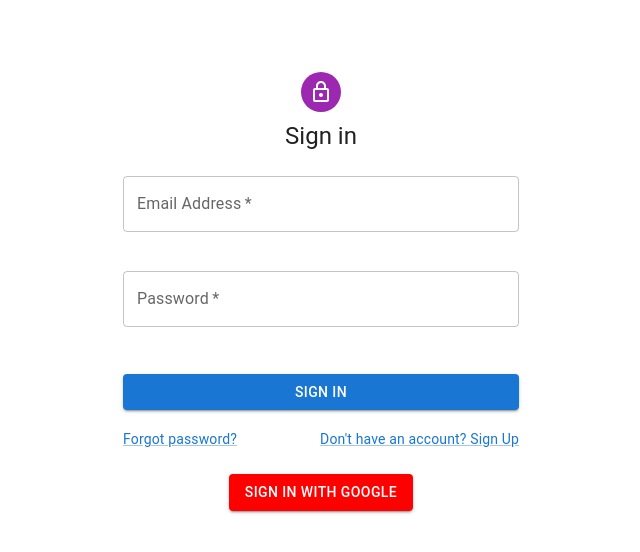
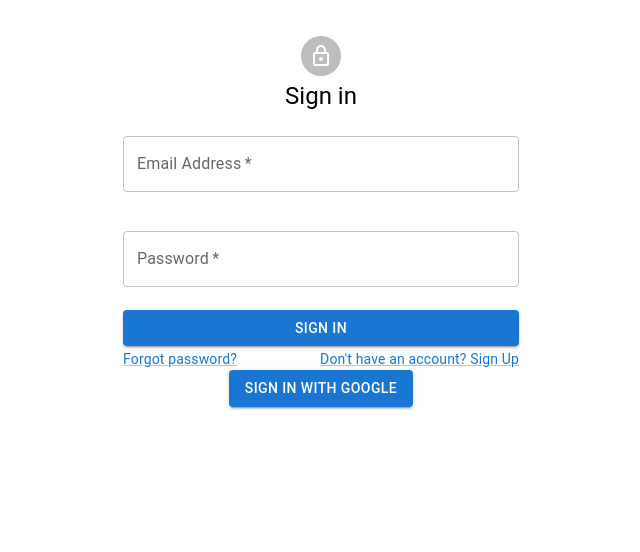
Before and after one commit to sathishjuhomi/annotation-app, a Next.js app in the folder maverick-frontend/: page /signin in a window 1280 px wide. Shown: the top 552 px of the page, without its empty margins (319-959 px from the left). Built offline with nearby package versions, Linux system fonts and the light colour scheme.

Commit message:
Tailwind styles added to the app

```diff
--- a/maverick-frontend/src/app/forgot-password/component/ForgotPasswordForm.tsx
+++ b/maverick-frontend/src/app/forgot-password/component/ForgotPasswordForm.tsx
@@ -30,15 +30,8 @@ export default function ForgotPassword({
     <ThemeProvider theme={defaultTheme}>
       <Container component="main" maxWidth="xs">
         <CssBaseline />
-        <Box
-          sx={{
-            marginTop: 8,
-            display: "flex",
-            flexDirection: "column",
-            alignItems: "center",
-          }}
-        >
-          <Typography component="h1" variant="h5">
+        <Box className="mt-8 flex flex-col items-center">
+          <Typography className="text-black font-bold" component="h1" variant="h5">
             Forgot Password
           </Typography>
           <br />
@@ -61,7 +54,7 @@ export default function ForgotPassword({
               type="submit"
               fullWidth
               variant="contained"
-              sx={{ mt: 3, mb: 2 }}
+              className="bg-primary mb-2 mt-3"
             >
               Forgot Password
             </Button>
--- a/maverick-frontend/src/app/layout.tsx
+++ b/maverick-frontend/src/app/layout.tsx
@@ -1,5 +1,6 @@
-import type { Metadata } from 'next'
-import { Inter } from 'next/font/google'
+import type { Metadata } from 'next';
+import { Inter } from 'next/font/google';
+import './globals.css';
 
 const inter = Inter({ subsets: ['latin'] })
 
--- a/maverick-frontend/src/app/onboarding/index.tsx
+++ b/maverick-frontend/src/app/onboarding/index.tsx
@@ -20,59 +20,61 @@ export default function Onboarding() {
   };
 
   return (
-    <Box
-      sx={{
-        display: "flex",
-        backgroundColor: "#303030",
-      }}
-    >
+    <Box className="bg-grey display-flex">
       <CssBaseline />
       <AppBar component="nav">
         <Toolbar>
+        <div className="flex-grow hidden sm:block">
           <Typography
             variant="h6"
             component="div"
-            sx={{ flexGrow: 1, display: { xs: "none", sm: "block" } }}
+            className="text-white"
           >
             Maverick
           </Typography>
-          <Box sx={{ display: { xs: "none", sm: "block" } }}>
-            <Button sx={{ color: "#fff" }} onClick={navigateToSignIn}>
+          </div>
+          <div className="hidden sm:block">
+          <Box>
+            <Button className="text-white" onClick={navigateToSignIn}>
               Login
             </Button>
-            <Button sx={{ color: "#fff" }} onClick={navigateToSignUp}>
+            <Button className="text-white" onClick={navigateToSignUp}>
               Sign Up
             </Button>
           </Box>
+          </div>
         </Toolbar>
       </AppBar>
-      <Box component="main" sx={{ p: 3 }}>
+      <Box className="p-3" component="main">
         <Toolbar />
         <Typography
-          sx={{ color: "#fff", marginTop: "30px" }}
+          className="text-white font-bold mt-20"
           variant="h2"
           gutterBottom
         >
           Build products faster
         </Typography>
+        <div>
         <Typography
-          sx={{ color: "#fff", marginTop: "-30px" }}
+          sx={{ marginTop: "-20px" }}
+          className="text-white font-bold"
           variant="h2"
           gutterBottom
         >
           in Next.js and Python
         </Typography>
+        </div>
         <Typography
           variant="h5"
           gutterBottom
-          sx={{ color: "#fff", marginTop: "20px" }}
+          className="text-white mt-10"
         >
           Maverick is the best Next.js and Python SaaS template out there. Focus
           on your business, not on the boilerplate.
         </Typography>
         <br />
         <br />
-        <Button variant="contained">Maverick your next app</Button>
+        <Button className="bg-primary text-white" variant="contained">Maverick your next app</Button>
         <br />
         <br />
       </Box>
--- a/maverick-frontend/src/app/reset-password/component/ResetPasswordForm.tsx
+++ b/maverick-frontend/src/app/reset-password/component/ResetPasswordForm.tsx
@@ -30,15 +30,8 @@ export default function ResetPassword({
     <ThemeProvider theme={defaultTheme}>
       <Container component="main" maxWidth="xs">
         <CssBaseline />
-        <Box
-          sx={{
-            marginTop: 8,
-            display: "flex",
-            flexDirection: "column",
-            alignItems: "center",
-          }}
-        >
-          <Typography component="h1" variant="h5">
+        <Box className="mt-8 flex flex-col items-center">
+          <Typography className="text-black font-bold" component="h1" variant="h5">
             Reset Password
           </Typography>
           <br />
@@ -81,7 +74,7 @@ export default function ResetPassword({
               type="submit"
               fullWidth
               variant="contained"
-              sx={{ mt: 3, mb: 2 }}
+              className="bg-primary mb-2 mt-3"
             >
               Reset Password
             </Button>
--- a/maverick-frontend/src/app/signin/component/SignInForm.tsx
+++ b/maverick-frontend/src/app/signin/component/SignInForm.tsx
@@ -33,18 +33,11 @@ export default function Signin({
     <ThemeProvider theme={defaultTheme}>
       <Container component="main" maxWidth="xs">
         <CssBaseline />
-        <Box
-          sx={{
-            marginTop: 8,
-            display: "flex",
-            flexDirection: "column",
-            alignItems: "center",
-          }}
-        >
-          <Avatar sx={{ m: 1, bgcolor: "secondary.main" }}>
+        <Box className="mt-8 flex flex-col items-center">
+          <Avatar className="bg-tertiary m-1">
             <LockOutlinedIcon />
           </Avatar>
-          <Typography component="h1" variant="h5">
+          <Typography className="text-black font-bold" component="h1" variant="h5">
             Sign in
           </Typography>
           <br />
@@ -83,7 +76,7 @@ export default function Signin({
               fullWidth
               onClick={formHandleSubmit(onSubmit)}
               variant="contained"
-              sx={{ mt: 3, mb: 2 }}
+              className="bg-primary mb-2 mt-3"
             >
               Sign in
             </Button>
@@ -106,7 +99,7 @@ export default function Signin({
               fullWidth
               variant="contained"
               onClick={handleOauth}
-              sx={{ mt: 3, mb: 2, backgroundColor: "red" }}
+              className= 'bg-secondary mb-2 mt-3'
             >
               Sign in with Google
             </Button>
--- a/maverick-frontend/src/app/signup/component/RegisterForm.tsx
+++ b/maverick-frontend/src/app/signup/component/RegisterForm.tsx
@@ -32,18 +32,11 @@ export default function SignUp({
     <ThemeProvider theme={defaultTheme}>
       <Container component="main" maxWidth="xs">
         <CssBaseline />
-        <Box
-          sx={{
-            marginTop: 8,
-            display: "flex",
-            flexDirection: "column",
-            alignItems: "center",
-          }}
-        >
-          <Avatar sx={{ m: 1, bgcolor: "secondary.main" }}>
+        <Box className="mt-8 flex flex-col items-center">
+          <Avatar className="bg-tertiary m-1">
             <LockOutlinedIcon />
           </Avatar>
-          <Typography component="h1" variant="h5">
+          <Typography className="text-black font-bold" component="h1" variant="h5">
             Sign up
           </Typography>
           <br />
@@ -99,7 +92,7 @@ export default function SignUp({
               type="submit"
               fullWidth
               variant="contained"
-              sx={{ mt: 3, mb: 2 }}
+              className="bg-primary mb-2 mt-3"
             >
               Sign Up
             </Button>
--- a/maverick-frontend/tailwind.config.ts
+++ b/maverick-frontend/tailwind.config.ts
@@ -7,6 +7,14 @@ const config: Config = {
     './src/app/**/*.{js,ts,jsx,tsx,mdx}',
   ],
   theme: {
+    colors: {
+      black: '#000000',
+      primary: '#1565c0',
+      secondary: '#dc2626',
+      tertiary: '#9c27b0',
+      grey: '#303030',
+      white: '#FFFFFF'
+    },
     extend: {
       backgroundImage: {
         'gradient-radial': 'radial-gradient(var(--tw-gradient-stops))',
```
